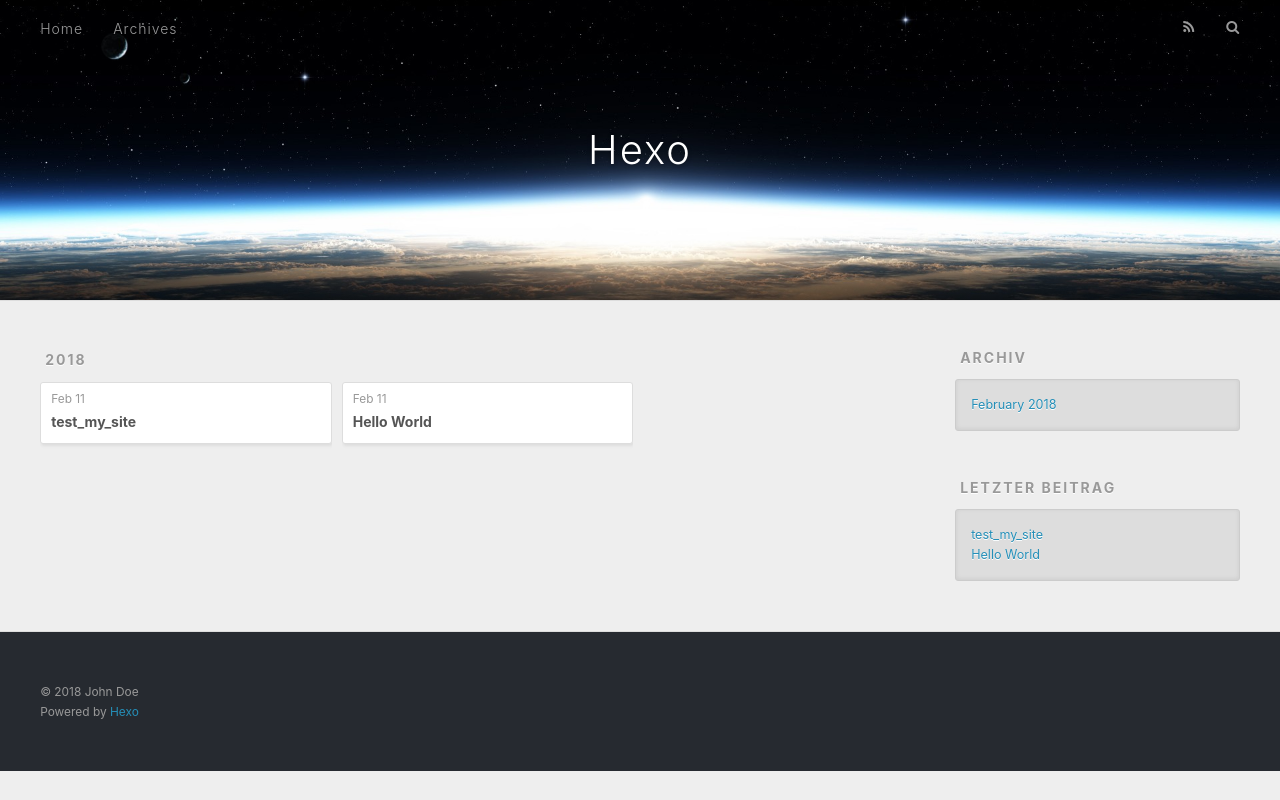
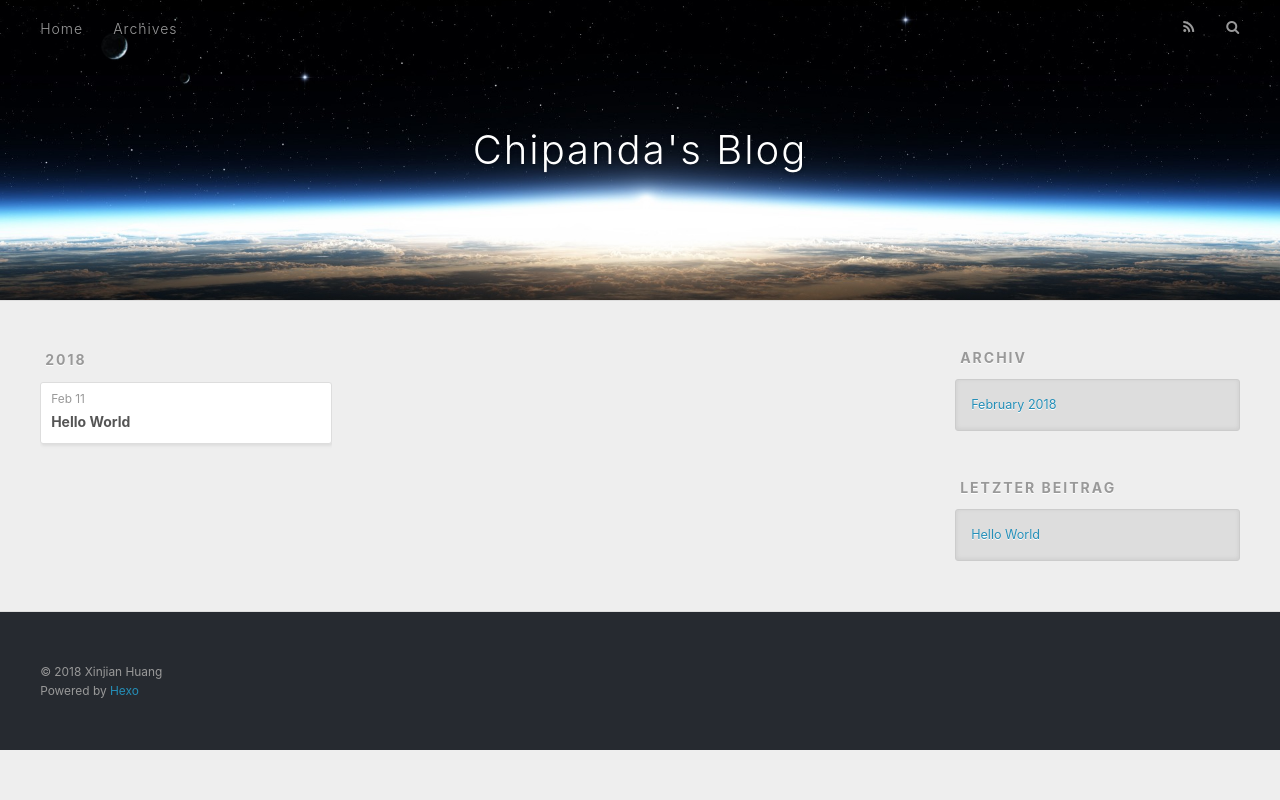
Before and after one commit to chipanda/chipanda.github.io, a plain HTML site: page archives/index.html in a window 1280 px wide. Drawn offline with nearby package versions, Linux system fonts and the light colour scheme.

Commit message:
Site updated: 2018-02-11 19:27:59

```diff
--- a/archives/index.html
+++ b/archives/index.html
@@ -5,16 +5,17 @@
 
 
 
-  <title>Archiv | Hexo</title>
+  <title>Archiv | Chipanda&#39;s Blog</title>
   <meta name="viewport" content="width=device-width, initial-scale=1, maximum-scale=1">
   <meta property="og:type" content="website">
-<meta property="og:title" content="Hexo">
+<meta property="og:title" content="Chipanda&#39;s Blog">
 <meta property="og:url" content="http://yoursite.com/archives/index.html">
-<meta property="og:site_name" content="Hexo">
+<meta property="og:site_name" content="Chipanda&#39;s Blog">
+<meta property="og:locale" content="zh-Hans">
 <meta name="twitter:card" content="summary">
-<meta name="twitter:title" content="Hexo">
+<meta name="twitter:title" content="Chipanda&#39;s Blog">
 
-    <link rel="alternate" href="/atom.xml" title="Hexo" type="application/atom+xml">
+    <link rel="alternate" href="/atom.xml" title="Chipanda&#39;s Blog" type="application/atom+xml">
 
 
     <link rel="icon" href="/favicon.png">
@@ -33,7 +34,7 @@
   <div id="header-outer" class="outer">
     <div id="header-title" class="inner">
       <h1 id="logo-wrap">
-        <a href="/" id="logo">Hexo</a>
+        <a href="/" id="logo">Chipanda&#39;s Blog</a>
       </h1>
 
     </div>
@@ -71,25 +72,6 @@
           <a href="/archives/2018" class="archive-year">2018</a>
         </div>
         <div class="archives">
-
-    <article class="archive-article archive-type-post">
-  <div class="archive-article-inner">
-    <header class="archive-article-header">
-      <a href="/2018/02/11/test-my-site/" class="archive-article-date">
-  <time datetime="2018-02-11T10:45:18.000Z" itemprop="datePublished">Feb 11</time>
-</a>
-
-
-    <h1 itemprop="name">
-      <a class="archive-article-title" href="/2018/02/11/test-my-site/">test_my_site</a>
-    </h1>
-
-
-    </header>
-  </div>
-</article>
-
-
 
     <article class="archive-article archive-type-post">
   <div class="archive-article-inner">
@@ -142,10 +124,6 @@
       <ul>
 
           <li>
-            <a href="/2018/02/11/test-my-site/">test_my_site</a>
-          </li>
-
-          <li>
             <a href="/2018/02/11/hello-world/">Hello World</a>
           </li>
 
@@ -161,7 +139,7 @@
 
   <div class="outer">
     <div id="footer-info" class="inner">
-      &copy; 2018 John Doe<br>
+      &copy; 2018 Xinjian Huang<br>
       Powered by <a href="http://hexo.io/" target="_blank">Hexo</a>
     </div>
   </div>
```
Also changed, not shown: 2018/02/11/hello-world/index.html (+7 -24 lines), archives/2018/02/index.html (+8 -30 lines), archives/2018/index.html (+8 -30 lines), index.html (+9 -48 lines).
